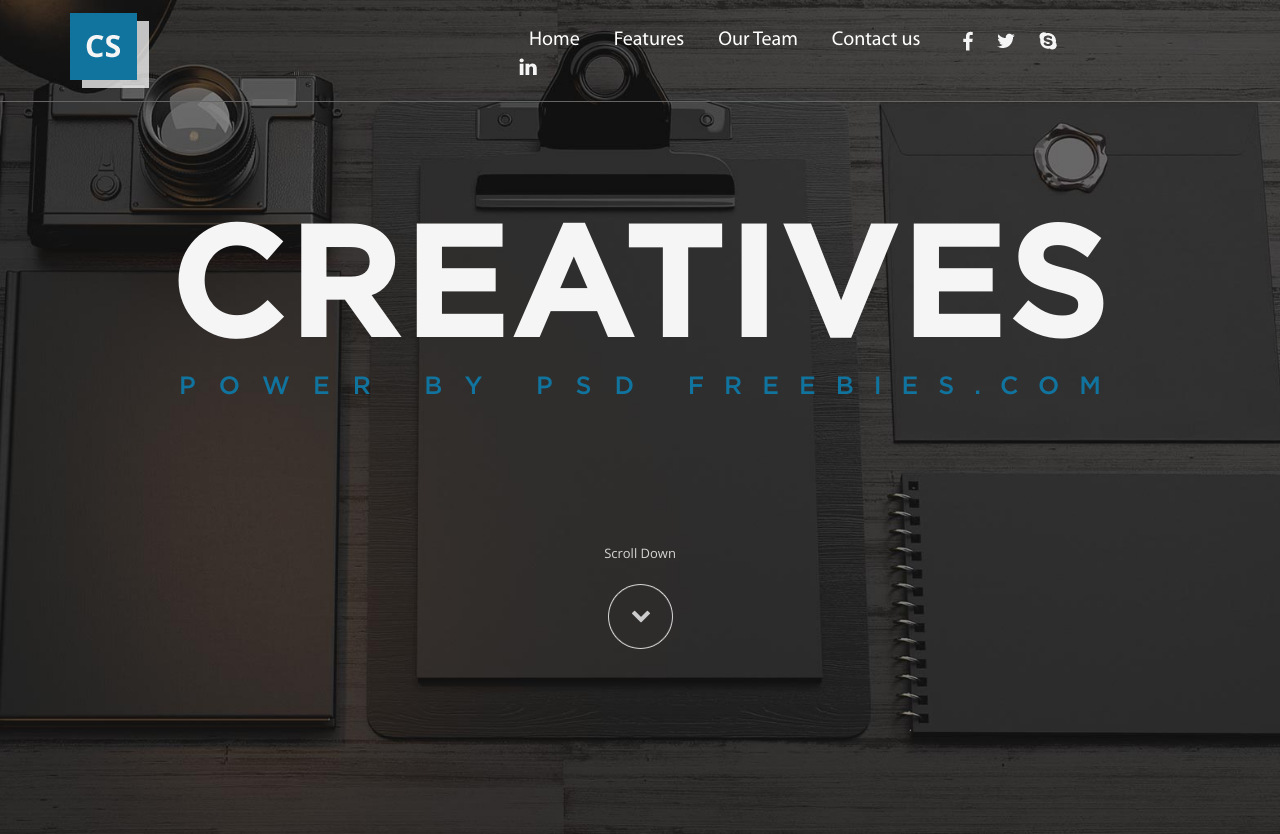
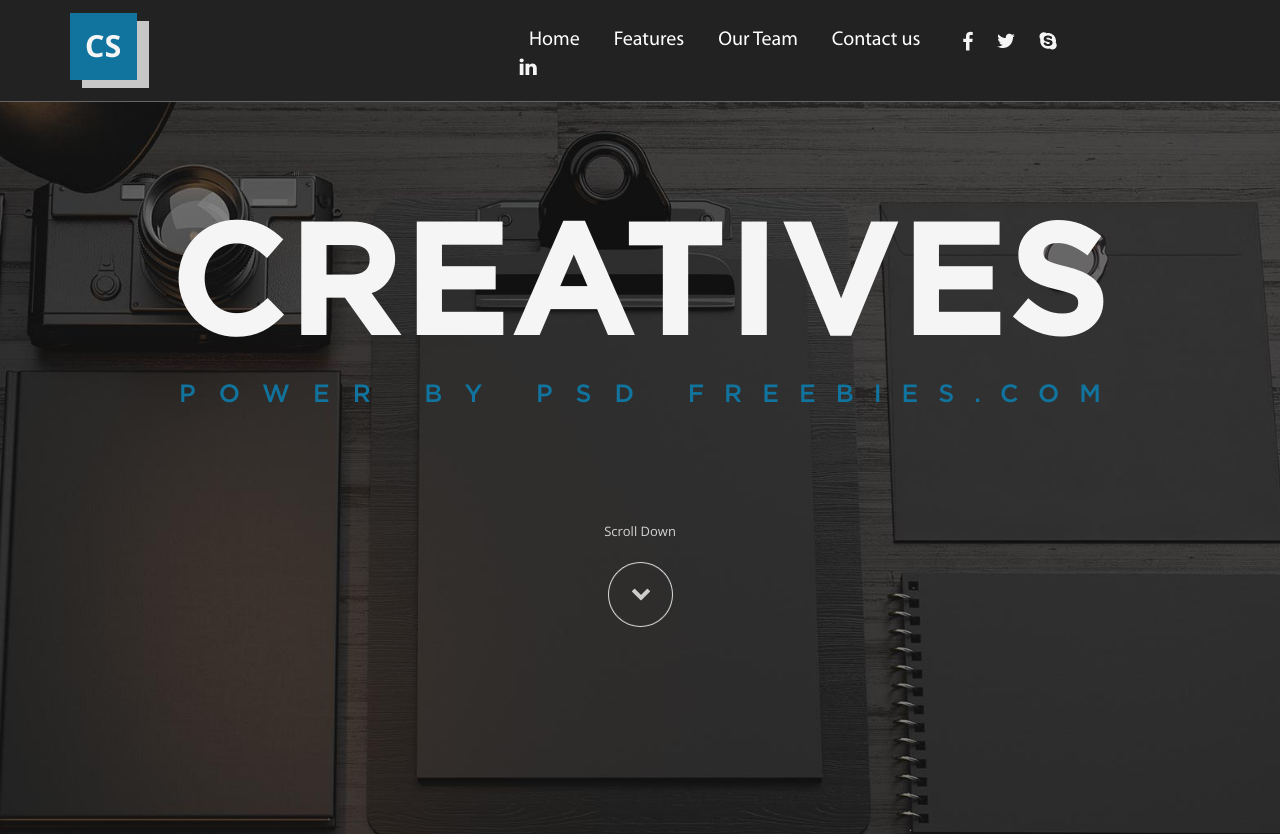
Before and after one commit to askesaske/Creative-Digital-Agencies, a plain HTML site: page creative-digital-agencies/index.html in a window 1280 px wide. Shown: the top 834 px of the page. Drawn offline with nearby package versions, Linux system fonts and the light colour scheme.

Commit message:
sticky navbar added

```diff
--- a/creative-digital-agencies/#source/scss/style.scss
+++ b/creative-digital-agencies/#source/scss/style.scss
@@ -90,6 +90,7 @@ html, body {
 		/* Text style for "Creatives" */
 		letter-spacing: 5px;
 		margin: 100px auto;
+		padding-top: 100px;
 	}
 	p{
 		width: 100%;
@@ -103,13 +104,25 @@ html, body {
 	    letter-spacing: 20px;
 	    margin: auto;
 	    margin-left: 10px;
+	    padding-top: 70px;
 		span{
 			letter-spacing: 23px;
 		}
 	}
+
+	// #nav.ini {
+	// 	opacity: 1;
+	// }
+
 	header {
 		padding: 1%;
 		border-bottom: 1px solid #656565;
+		position: fixed;
+		width: 100%;
+		top: 0;
+		z-index: 1;
+		background-color: #222222;
+
 		.nav-panel {
 			width: 600px;
     		margin-left: 350px;
@@ -123,7 +136,6 @@ html, body {
 				&:hover{
 					text-decoration: none;
 					border-bottom: 5px solid $darkblue;
-					opacity: 0.8;
 				}
 			}
 			.icon_1 {
@@ -135,6 +147,7 @@ html, body {
 		}
 	}
 }
+
 
 .block-1 {
 	background-image: url('../img/block-1-bg.png');
--- a/creative-digital-agencies/assets/js/script.js
+++ b/creative-digital-agencies/assets/js/script.js
@@ -34,3 +34,22 @@ function scrollDownFunction() {
 	}
 	return false;
 }
+
+// $(function() {
+//     $('#nav').hover(function() {
+//         $(this).addClass('ini')
+//     }, function() {
+//         $(this).removeClass('ini')
+//     });
+// });
+
+var a = 100;
+
+$(document).scroll(function(){
+       if($(this).scrollTop() > 100)
+       {
+          $('.nav-nav').css({"opacity":"0.8"});
+       } else {
+          $('.nav-nav').css({"opacity":"1"});
+       }
+});
--- a/creative-digital-agencies/index.html
+++ b/creative-digital-agencies/index.html
@@ -14,8 +14,9 @@
 	<script src="https://stackpath.bootstrapcdn.com/bootstrap/4.5.0/js/bootstrap.min.js" integrity="sha384-OgVRvuATP1z7JjHLkuOU7Xw704+h835Lr+6QL9UvYjZE3Ipu6Tp75j7Bh/kR0JKI" crossorigin="anonymous"></script>
 </head>
 <body>
+<div>
 	<div class="header">
-		<header>
+		<header id="nav" class="nav-nav">
 			<nav>
 				<div class="container">
 					<div class="row align-items-center">
@@ -338,7 +339,7 @@
 			</div>
 		</div>
 	</footer>
-
+</div>
 
 	<script type="text/javascript" src="assets/js/script.js"></script>
 </body>
```
Also changed, not shown: creative-digital-agencies/assets/css/style.css, 1 other file.
